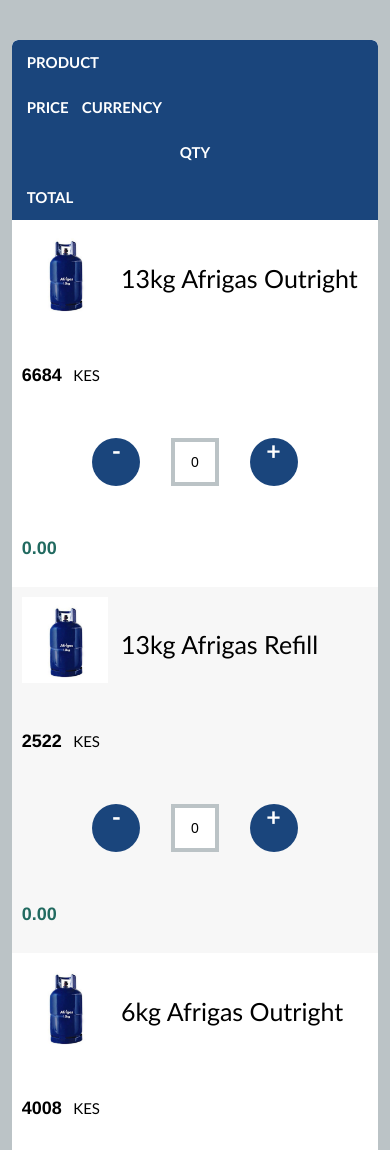
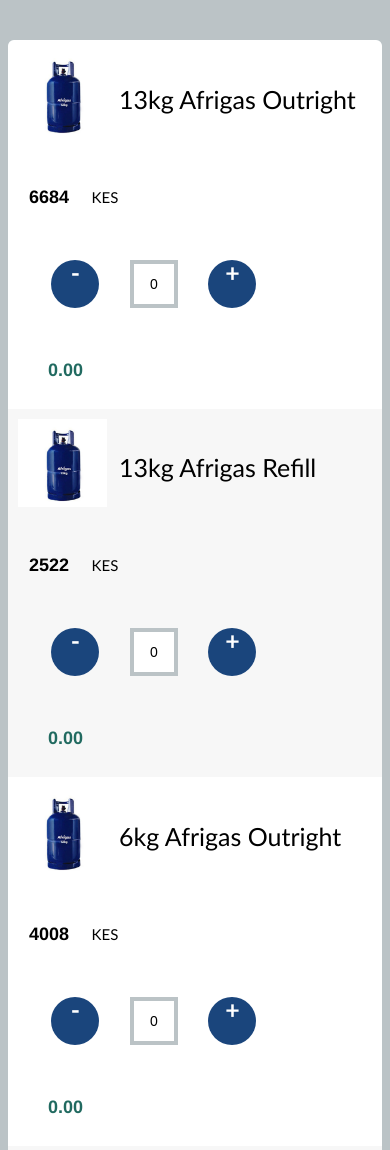
Before and after one commit to natnael1455/url-creation, a website: page index.html in a window 390 px wide. Shown: the top 1150 px of the page. Drawn offline with nearby package versions, Linux system fonts and the light colour scheme.

Commit message:
fix: css file breakpoint to 780 px and aty colum size change in 492 and 338 px

```diff
--- a/style.css
+++ b/style.css
@@ -209,69 +209,39 @@
     transition: all 0.3s ease-in-out;
 }
 
-@media screen and (max-width: 755px) {
+@media screen and (max-width: 781px) {
     .container {
-        width: 98%;
-    }
-
-    .col-pro {
-        width: 33%;
-    }
-
-    .col-qty {
-        width: 39%;
-    }
-
-    img {
-        max-width: 50%;
-        margin-bottom: 1em;
-    }
-
-    .col-qty > input {
-        margin: 1em 0.75em;
-    }
-}
-
-@media screen and (max-width: 575px) {
-    .col-pro {
-        width: 60%;
-    }
-
-    .tf .col-total {
         width: 100%;
     }
 
-    .col-qty {
-        width: 100%;
+    .th {
+        display: none;
     }
 
-    .col-price {
-        margin-right: 0.5em;
-    }
-
-    img {
-        max-width: 30%;
-        margin-bottom: 1em;
-    }
-
-    .col-qty > input {
-        margin: 1em 2em;
-    }
-}
-
-@media screen and (max-width: 400px) {
     .col-pro {
         width: 100%;
         text-align: left;
     }
 
+    .col-price {
+        width: 19%;
+        text-align: right;
+    }
+
     .col-vat {
-        width: 50%;
+        width: 49%;
         text-align: left;
     }
 
     .col-qty {
+        width: 50%;
+        margin-left: 1.5em;
+    }
+
+    .col-total {
         width: 100%;
+        text-align: left;
+        margin-left: 3.5em;
     }
 
     .tf .col-total {
@@ -291,3 +261,25 @@
         margin: 1em 2em;
     }
 }
+
+@media screen and (max-width: 493px) {
+    .col-qty {
+        width: 70%;
+        margin-left: 1.5em;
+    }
+
+    .col-total {
+        margin-left: 3em;
+    }
+}
+
+@media screen and (max-width: 339px) {
+    .col-qty {
+        width: 80%;
+        margin-left: 0.25em;
+    }
+
+    .col-total {
+        margin-left: 2em;
+    }
+}
```
